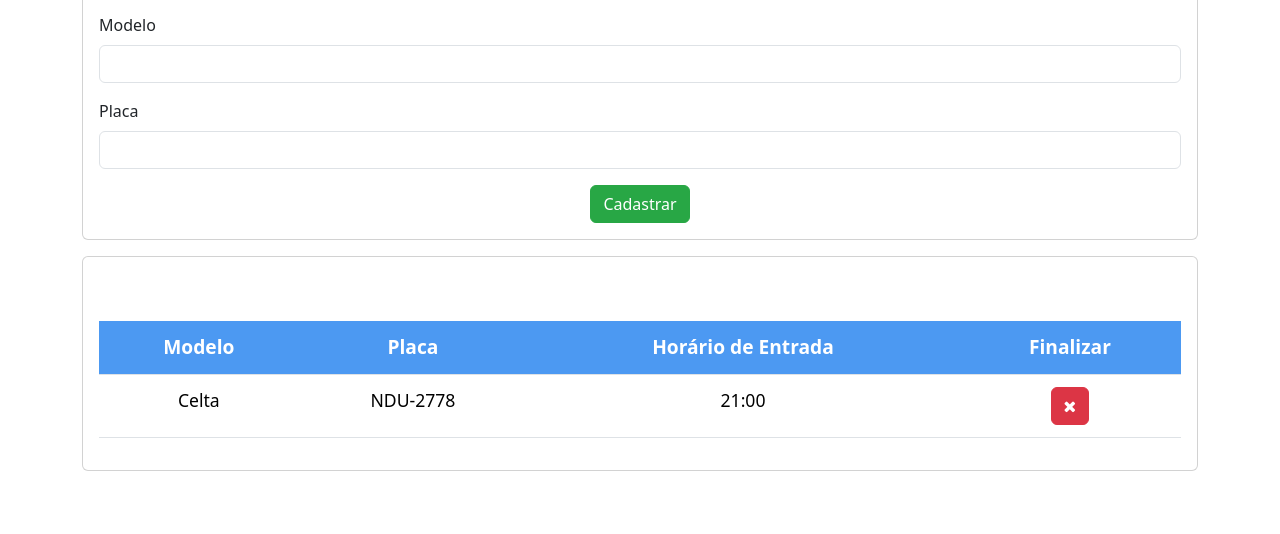
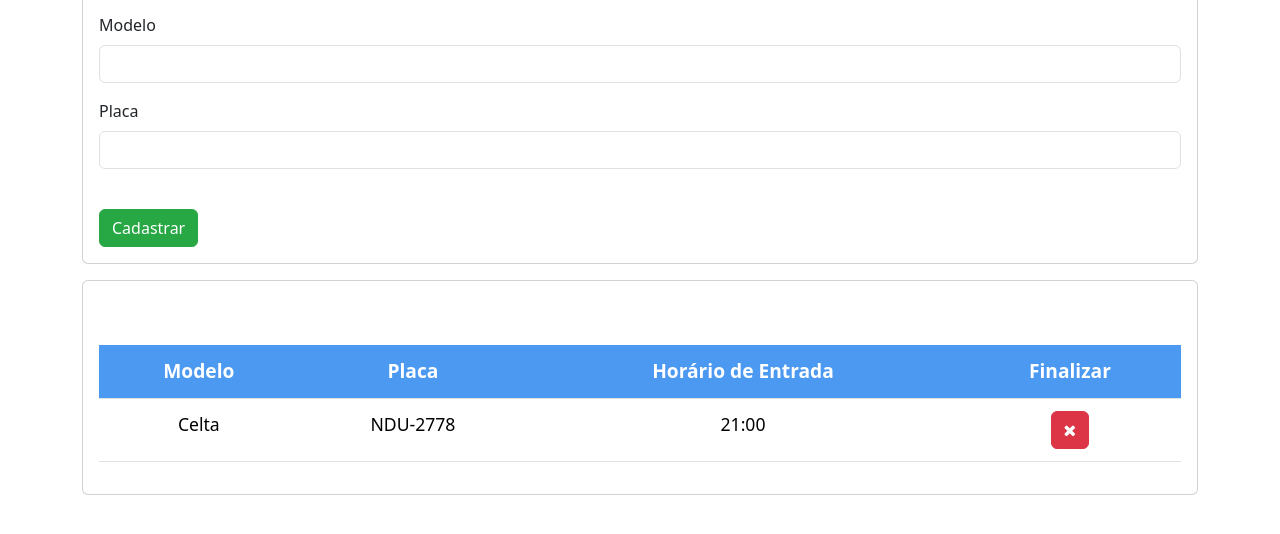
Before and after one commit to Moronha/estacionamento, a plain HTML site: page index.html in a window 1280 px wide. Shown: the part 114-648 px from the top of the page. Drawn offline with nearby package versions, Linux system fonts and the light colour scheme; some packages are replaced by stand-ins of ours; a script that the page names is missing.

Commit message:
Update index.html

```diff
--- a/index.html
+++ b/index.html
@@ -29,7 +29,7 @@
             <label for="placa" class="form-label">Placa</label>
             <input type="text" class="form-control" id="placa">
           </div>
-          <button id="btn-cadastrar" type="submit" class="btn btn-primary" style="margin: 0 auto; display: block;">Cadastrar</button>
+          <button id="btn-cadastrar" type="submit" class="btn btn-primary">Cadastrar</button>
         </form>
       </div>
     </div>
```
